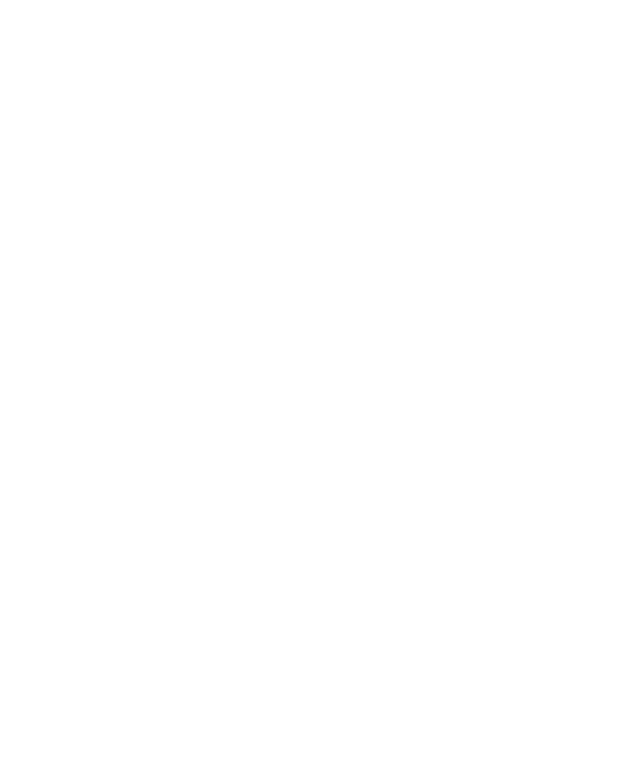
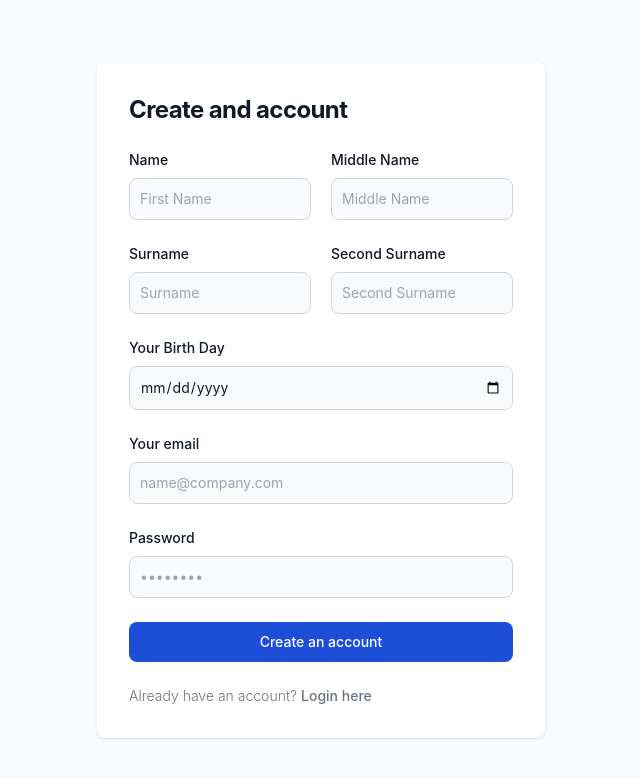
Before and after one commit to BarbDMC/blog-app, a React (Create React App) app in the folder client/: page /signup in a window 1280 px wide. Shown: the top 778 px of the page, without its empty margins (319-959 px from the left). Built offline with nearby package versions, Linux system fonts and the light colour scheme.

Commit message:
Feat: Sign up view

```diff
--- a/client/src/components/App/App.tsx
+++ b/client/src/components/App/App.tsx
@@ -1,5 +1,6 @@
 import Home  from "../Home/Home";
 import { Login } from "../Login/Login";
+import { SignUp } from "../SignUp/SignUp";
 import { Routes, Route } from "react-router-dom";
 
 
@@ -8,7 +9,7 @@
     <div className="App">
        <Routes>
         <Route path="/" element={<Home />} />
-        <Route path="/signup" />
+        <Route path="/signup" element={<SignUp />}/>
         <Route path="/login" element={<Login />} />
       </Routes>
     </div>
--- /dev/null
+++ b/client/src/components/SignUp/SignUp.tsx
@@ -0,0 +1,64 @@
+
+
+// import './styles.css';
+import React from 'react';
+
+export const SignUp: React.FC = () => {
+  return (
+    <section className="bg-gray-50 dark:bg-gray-900">
+      <div className="flex flex-col items-center justify-center px-6 py-8 mx-auto md:h-screen lg:py-0">
+          <div className="w-full bg-white rounded-lg shadow dark:border md:mt-0 sm:max-w-md xl:p-0 dark:bg-gray-800 dark:border-gray-700">
+              <div className="p-6 space-y-4 md:space-y-6 sm:p-8">
+                  <h1 className="text-xl font-bold leading-tight tracking-tight text-gray-900 md:text-2xl dark:text-white">
+                      Create and account
+                  </h1>
+                  <form className="space-y-4 md:space-y-6" action="#">
+                      <div className="grid grid-cols-1 gap-5 md:grid-cols-2 mt-5">
+                        <div>
+                          <label htmlFor="name" className="block mb-2 text-sm font-medium text-gray-900 dark:text-white">Name</label>
+                          <input className="bg-gray-50 border border-gray-300 text-gray-900 sm:text-sm rounded-lg focus:ring-primary-600 focus:border-primary-600 block w-full p-2.5 dark:bg-gray-700 dark:border-gray-600 dark:placeholder-gray-400 dark:text-white dark:focus:ring-blue-500 dark:focus:border-blue-500" type="text" placeholder="First Name" required={true}/>
+                        </div>
+
+                        <div>
+                          <label htmlFor="middleName" className="block mb-2 text-sm font-medium text-gray-900 dark:text-white">Middle Name</label>
+                          <input className="bg-gray-50 border border-gray-300 text-gray-900 sm:text-sm rounded-lg focus:ring-primary-600 focus:border-primary-600 block w-full p-2.5 dark:bg-gray-700 dark:border-gray-600 dark:placeholder-gray-400 dark:text-white dark:focus:ring-blue-500 dark:focus:border-blue-500" type="text" placeholder="Middle Name" />
+                        </div>
+                      </div>
+
+                      <div className="grid grid-cols-1 gap-5 md:grid-cols-2 mt-5">
+                        <div>
+                          <label htmlFor="surname" className="block mb-2 text-sm font-medium text-gray-900 dark:text-white">Surname</label>
+                          <input className="bg-gray-50 border border-gray-300 text-gray-900 sm:text-sm rounded-lg focus:ring-primary-600 focus:border-primary-600 block w-full p-2.5 dark:bg-gray-700 dark:border-gray-600 dark:placeholder-gray-400 dark:text-white dark:focus:ring-blue-500 dark:focus:border-blue-500" type="text" placeholder="Surname" required={true} />
+                        </div>
+
+                        <div>
+                          <label htmlFor="secondSurname" className="block mb-2 text-sm font-medium text-gray-900 dark:text-white">Second Surname</label>
+                          <input className="bg-gray-50 border border-gray-300 text-gray-900 sm:text-sm rounded-lg focus:ring-primary-600 focus:border-primary-600 block w-full p-2.5 dark:bg-gray-700 dark:border-gray-600 dark:placeholder-gray-400 dark:text-white dark:focus:ring-blue-500 dark:focus:border-blue-500" type="text" placeholder="Second Surname" />
+                        </div>
+                      </div>
+
+                      <div>
+                          <label htmlFor="birthday" className="block mb-2 text-sm font-medium text-gray-900 dark:text-white">Your Birth Day</label>
+                          <input type="date" name="email" id="email" className="bg-gray-50 border border-gray-300 text-gray-900 sm:text-sm rounded-lg focus:ring-primary-600 focus:border-primary-600 block w-full p-2.5 dark:bg-gray-700 dark:border-gray-600 dark:placeholder-gray-400 dark:text-white dark:focus:ring-blue-500 dark:focus:border-blue-500" placeholder="name@company.com" required={true} />
+                      </div>
+
+                      <div>
+                          <label htmlFor="email" className="block mb-2 text-sm font-medium text-gray-900 dark:text-white">Your email</label>
+                          <input type="email" name="email" id="email" className="bg-gray-50 border border-gray-300 text-gray-900 sm:text-sm rounded-lg focus:ring-primary-600 focus:border-primary-600 block w-full p-2.5 dark:bg-gray-700 dark:border-gray-600 dark:placeholder-gray-400 dark:text-white dark:focus:ring-blue-500 dark:focus:border-blue-500" placeholder="name@company.com" required={true} />
+                      </div>
+                      <div>
+                          <label htmlFor="password" className="block mb-2 text-sm font-medium text-gray-900 dark:text-white">Password</label>
+                          <input type="password" name="password" id="password" placeholder="••••••••" className="bg-gray-50 border border-gray-300 text-gray-900 sm:text-sm rounded-lg focus:ring-primary-600 focus:border-primary-600 block w-full p-2.5 dark:bg-gray-700 dark:border-gray-600 dark:placeholder-gray-400 dark:text-white dark:focus:ring-blue-500 dark:focus:border-blue-500" required={true} />
+                      </div>
+
+                      <button type="submit" className="w-full text-white bg-blue-700 hover:bg-primary-700 focus:ring-4 focus:outline-none focus:ring-primary-300 font-medium rounded-lg text-sm px-5 py-2.5 text-center dark:bg-primary-600 dark:hover:bg-primary-700 dark:focus:ring-primary-800">Create an account</button>
+                      <p className="text-sm font-light text-gray-500 dark:text-gray-400">
+                          Already have an account? <a href="#" className="font-medium text-primary-600 hover:underline dark:text-primary-500">Login here</a>
+                      </p>
+                  </form>
+              </div>
+          </div>
+      </div>
+    </section>
+  )
+}
```
